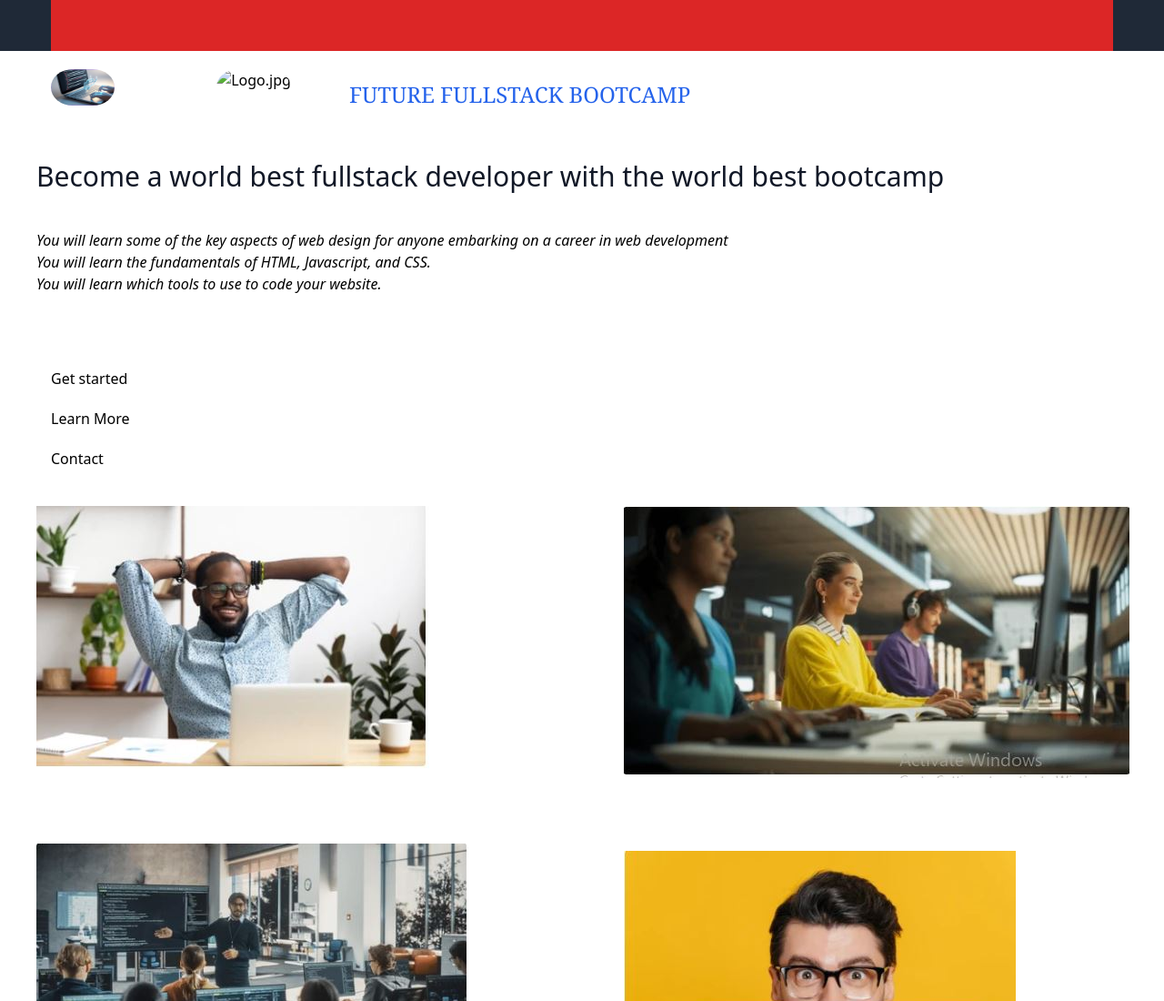
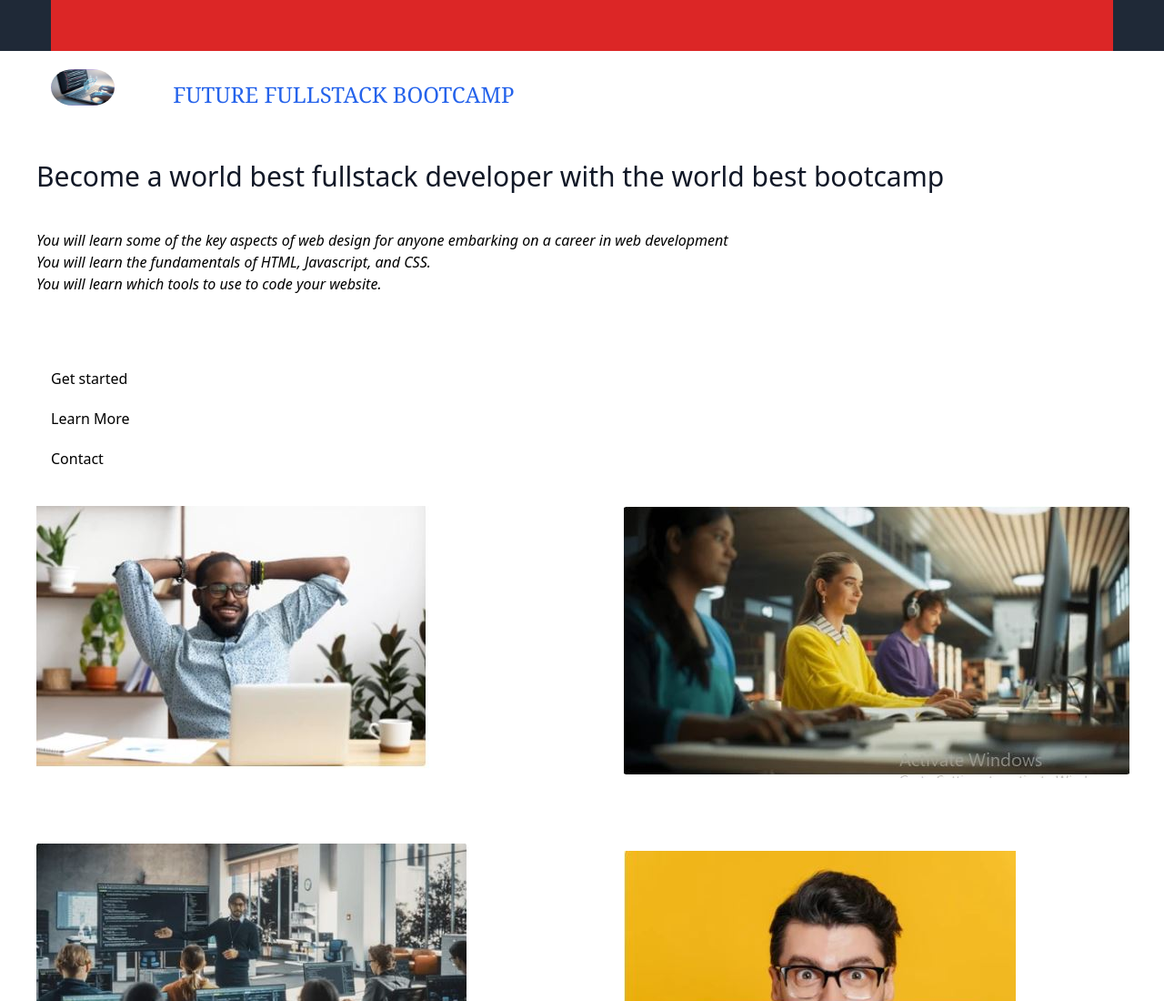
Before and after one commit to Bencode1/Website_Training, a plain HTML site: page index.html in a window 1280 px wide. Shown: the top 1100 px of the page at 91% size. Drawn offline with nearby package versions, Linux system fonts and the light colour scheme; files whose address does not match are found by name.

Commit message:
Update index.html

```diff
--- a/index.html
+++ b/index.html
@@ -18,7 +18,7 @@
 
     <div  class="flex  flex-column-2 content-evenly  ">
       <img class="mx-10 py-5 h-20  w-15 px-4 rounded-full  ..." src="Logo.JPG" />
-      <img class="mx-10 py-5 h-20  w-15 px-4 rounded-full ---" src="images/logo.jpg" alt="Logo.jpg"/>
+
 
     <h1 class="mx-2 text-2xl pt-8 font-serif   text-blue-600   " >FUTURE FULLSTACK BOOTCAMP</h1></div>
     <h2 class="mx-10 text-3xl pt-10 text-gray-900  " >Become a world best fullstack developer with the world best bootcamp</h2>
```
